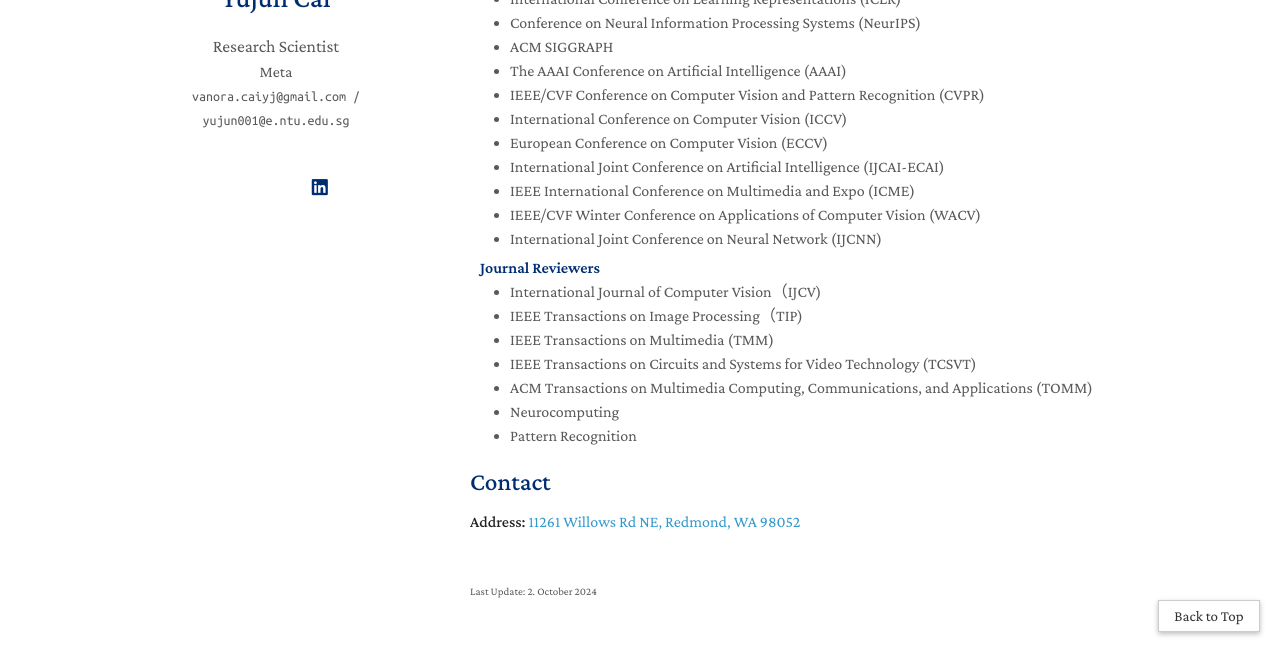
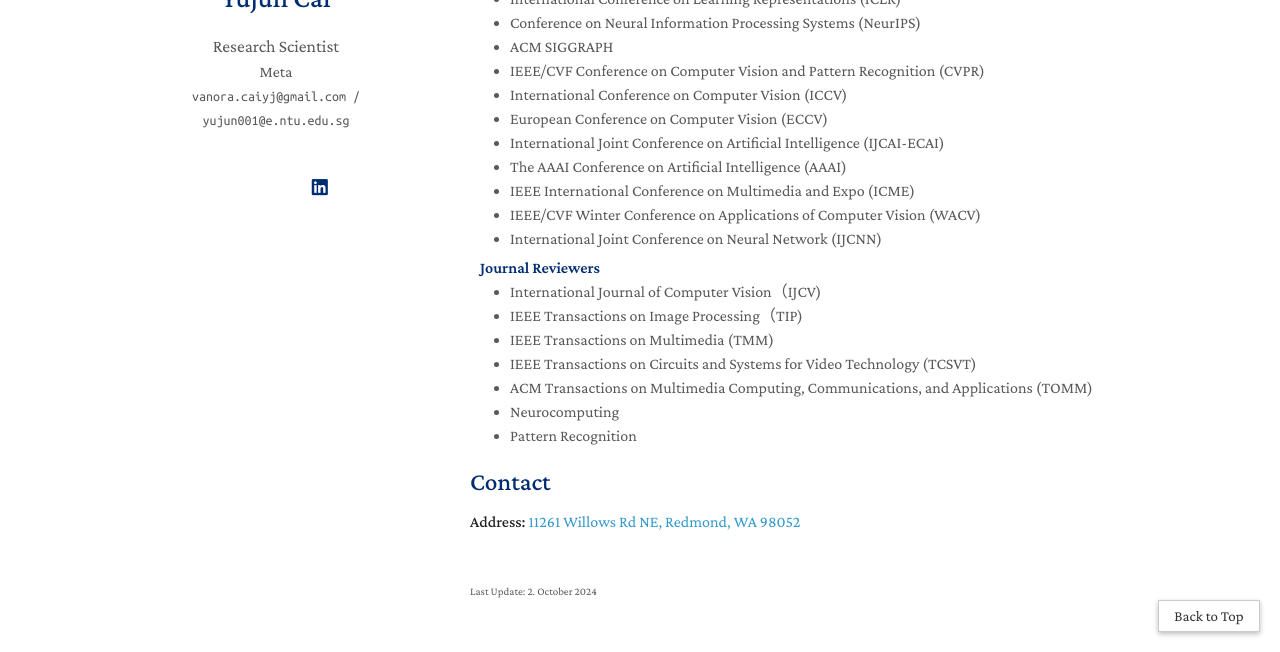
Before and after one commit to vanoracai/vanoracai.github.io, a Jekyll site: the page built from index.md, in a window 1280 px wide and 900 px high, scrolled down 5521 px, cut to the strip 248-900 px from the top of the window. Built offline with Jekyll 4.4.1, drawn with Linux system fonts in a browser that asks for light colours; nearby versions of some CDN libraries; a style sheet for code colours, icons or effects is not loaded; our own code applies the rules of GitHub Pages for plain Markdown files.

```diff
--- a/_includes/services.md
+++ b/_includes/services.md
@@ -26,11 +26,11 @@
   <li><a href="https://neurips.cc/Conferences/2022"><autocolor>International Conference on Learning Representations (ICLR) </autocolor></a></li>
   <li><a href="https://icml.cc/Conferences/2022"><autocolor>Conference on Neural Information Processing Systems (NeurIPS) </autocolor></a></li>
   <li><a href="https://www.siggraph.org/"><autocolor>ACM SIGGRAPH </autocolor></a></li>
-  <li><a href="https://iclr.cc/Conferences/2023"><autocolor>The AAAI Conference on Artificial Intelligence (AAAI) </autocolor></a></li>
   <li><a href="https://aaai.org/Conferences/AAAI-23/"><autocolor>IEEE/CVF Conference on Computer Vision and Pattern Recognition (CVPR) </autocolor></a></li>
   <li><a href="https://ijcai-23.org/"><autocolor>International Conference on Computer Vision (ICCV) </autocolor></a></li>
   <li><a href="https://2022.acmmm.org/"><autocolor>European Conference on Computer Vision (ECCV) </autocolor></a></li>
   <li><a href="https://2022.acmmm.org/"><autocolor>International Joint Conference on Artificial Intelligence (IJCAI-ECAI) </autocolor></a></li>
+  <li><a href="https://iclr.cc/Conferences/2023"><autocolor>The AAAI Conference on Artificial Intelligence (AAAI) </autocolor></a></li>
   <li><a href="https://2022.acmmm.org/"><autocolor>IEEE International Conference on Multimedia and Expo (ICME) </autocolor></a></li>
   <li><a href="https://wacv2023.thecvf.com/"><autocolor>IEEE/CVF Winter Conference on Applications of Computer Vision (WACV) </autocolor></a></li>
   <li><a href="https://2022.acmmm.org/"><autocolor>International Joint Conference on Neural Network (IJCNN) </autocolor></a></li>
```
